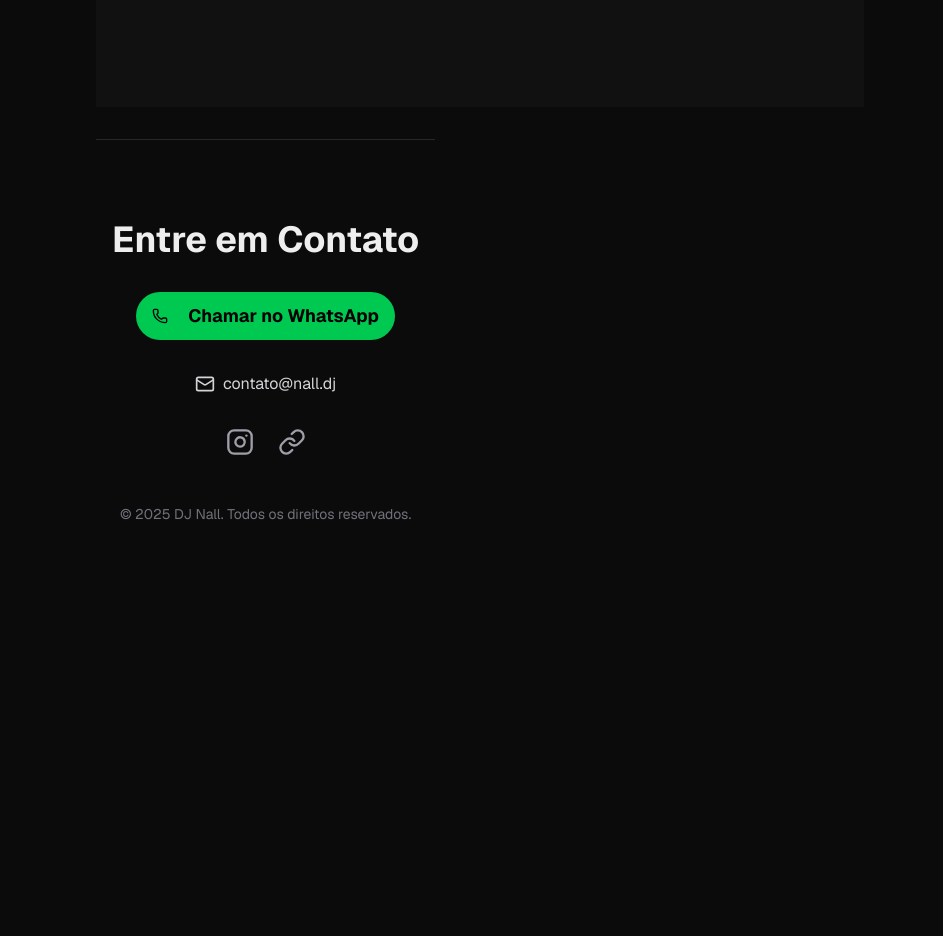
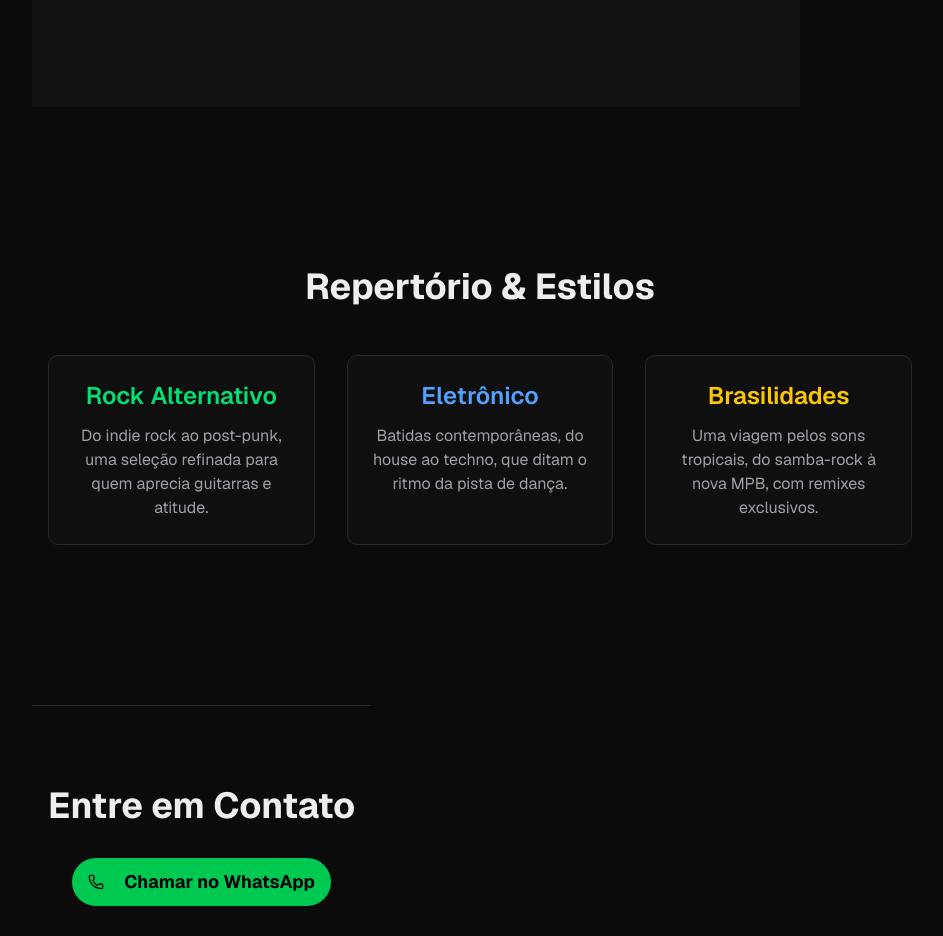
Before and after one commit to reginaldogomes/nall.art.br, a Next.js app: page / in a window 1280 px wide. Shown: the part 1540-2476 px from the top of the page, without its empty margins (160-1103 px from the left). Before the commit the page ends 2308 px from the top, so only its background shows below. Built offline with nearby package versions, Linux system fonts and the light colour scheme.

Commit message:
feat: add RepertoireSection component and integrate it into Home page

```diff
--- a/src/app/page.tsx
+++ b/src/app/page.tsx
@@ -2,6 +2,7 @@ import AboutSection from "@/components/About";
 import { ContactSection } from "@/components/ContactSection";
 import { HeroSection } from "@/components/Hero";
 import HighlightsSection from "@/components/HighlightsSection";
+import RepertoireSection from "@/components/RepertoireSection";
 export default function Home() {
   return (
     <div className="font-sans grid grid-rows-[20px_1fr_20px] items-center justify-items-center min-h-screen p-8 pb-20 gap-16 sm:p-20">
@@ -9,6 +10,7 @@ export default function Home() {
         <HeroSection />
         <AboutSection />
         <HighlightsSection />
+        <RepertoireSection />
         <ContactSection />
       </main>
     </div>
--- /dev/null
+++ b/src/components/RepertoireSection.tsx
@@ -0,0 +1,40 @@
+const RepertoireSection = () => (
+  <section id="repertorio" className="py-20 md:py-32">
+    <div className="container mx-auto max-w-4xl px-4">
+      <h2 className="text-3xl md:text-4xl font-bold text-center mb-12">
+        Repertório & Estilos
+      </h2>
+      <div className="grid grid-cols-1 md:grid-cols-3 gap-8 text-center">
+        <div className="p-6 border border-zinc-800 rounded-lg bg-zinc-900/30">
+          <h3 className="text-2xl font-semibold mb-3 text-green-400">
+            Rock Alternativo
+          </h3>
+          <p className="text-zinc-400">
+            Do indie rock ao post-punk, uma seleção refinada para quem aprecia
+            guitarras e atitude.
+          </p>
+        </div>
+        <div className="p-6 border border-zinc-800 rounded-lg bg-zinc-900/30">
+          <h3 className="text-2xl font-semibold mb-3 text-blue-400">
+            Eletrônico
+          </h3>
+          <p className="text-zinc-400">
+            Batidas contemporâneas, do house ao techno, que ditam o ritmo da
+            pista de dança.
+          </p>
+        </div>
+        <div className="p-6 border border-zinc-800 rounded-lg bg-zinc-900/30">
+          <h3 className="text-2xl font-semibold mb-3 text-yellow-400">
+            Brasilidades
+          </h3>
+          <p className="text-zinc-400">
+            Uma viagem pelos sons tropicais, do samba-rock à nova MPB, com
+            remixes exclusivos.
+          </p>
+        </div>
+      </div>
+    </div>
+  </section>
+);
+
+export default RepertoireSection;
```
